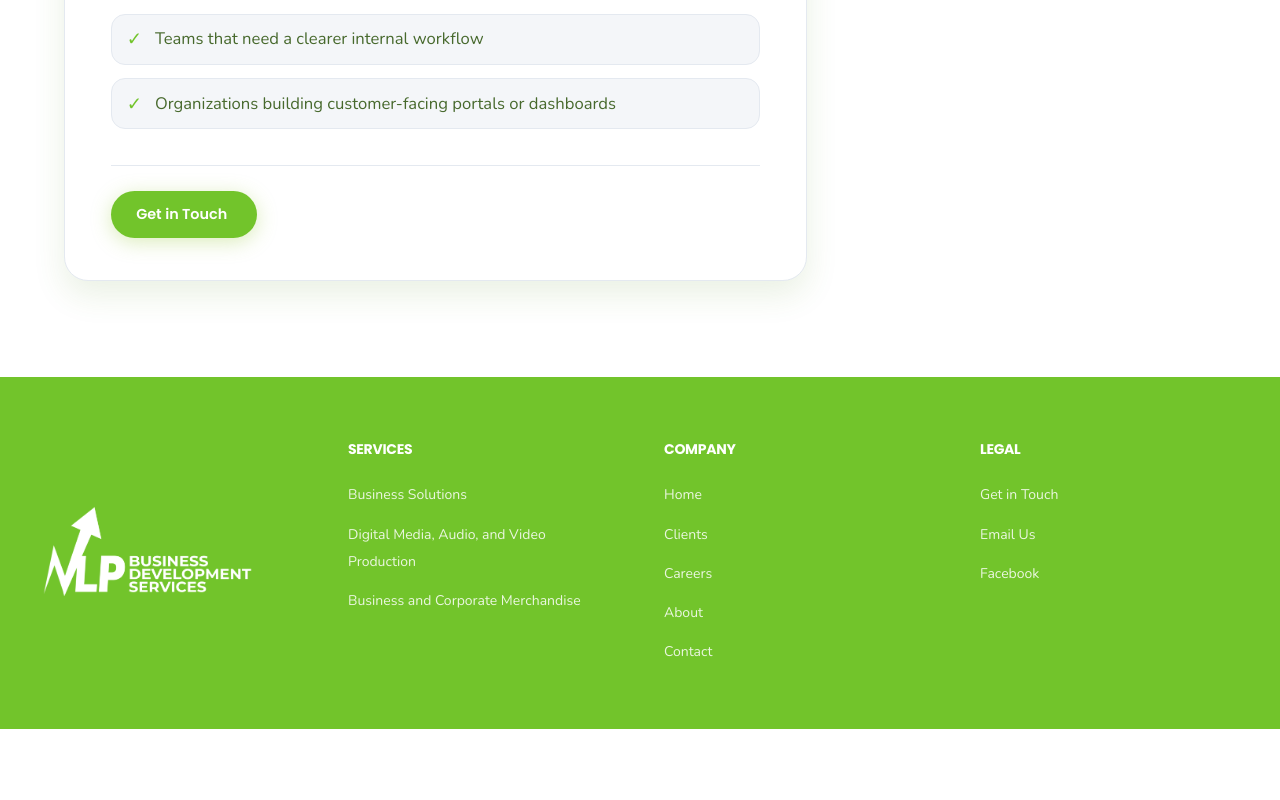
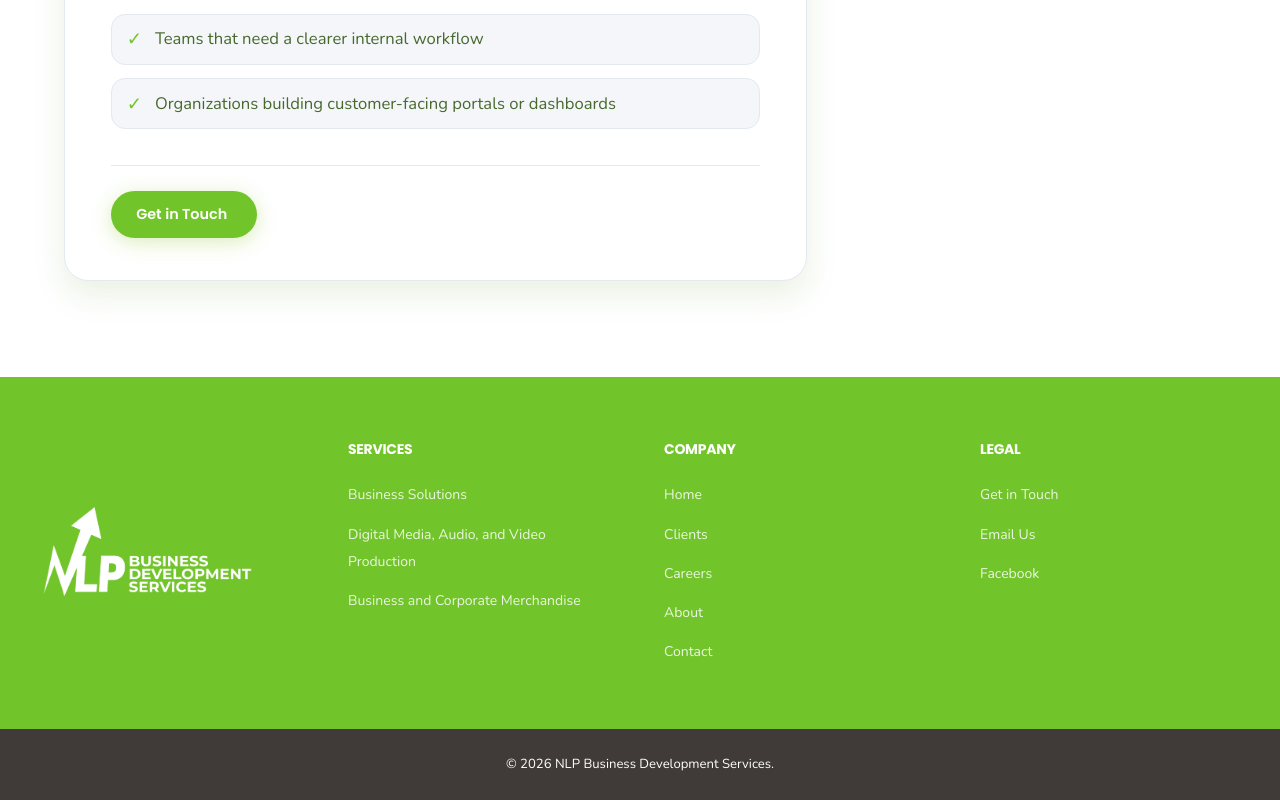
Before and after one commit to Joefhanie/nlpbds-site, a Next.js app: page /services in a window 1280 px wide. Shown: the part 1119-1919 px from the top of the page. Before the commit the page ends 1848 px from the top, so only its background shows below. Built offline with nearby package versions, Linux system fonts and the light colour scheme.

Commit message:
fixed site footer

```diff
--- a/app/components/footer.tsx
+++ b/app/components/footer.tsx
@@ -23,8 +23,8 @@ const footerLinks = {
 
 export function Footer() {
   return (
-    <footer className="footer py-16">
-      <div className="mx-auto max-w-7xl px-6 lg:px-8">
+    <footer className="footer">
+      <div className="mx-auto max-w-7xl px-6 lg:px-8 py-16">
         <div className="grid gap-12 md:grid-cols-2 lg:grid-cols-4">
           {/* Brand */}
           <div className="lg:col-span-1 flex items-center">
@@ -97,7 +97,9 @@ export function Footer() {
             </ul>
           </div>
         </div>
-
+      </div>
+      <div className="site-footer text-center">
+        <p>© 2026 NLP Business Development Services.</p>
       </div>
     </footer>
   );
--- a/app/page.tsx
+++ b/app/page.tsx
@@ -429,9 +429,6 @@ export default function Home() {
 
       {/* ── Footer ─────────────────────────────────────────── */}
       <Footer />
-        <footer className="site-footer text-center">
-          <p>© 2026 NLP Business Development Services.</p>
-        </footer>
     </>
   );
 }
--- a/app/services/[slug]/page.tsx
+++ b/app/services/[slug]/page.tsx
@@ -2,6 +2,7 @@ import type { Metadata } from "next";
 import Image from "next/image";
 import Link from "next/link";
 import { notFound } from "next/navigation";
+import { Footer } from "../../components/footer";
 import { getServiceBySlug, services } from "../service-data";
 
 export function generateStaticParams() {
@@ -90,6 +91,7 @@ export default function ServiceDetailPage({
           </aside>
         </div>
       </section>
+      <Footer />
     </main>
   );
 }
```
